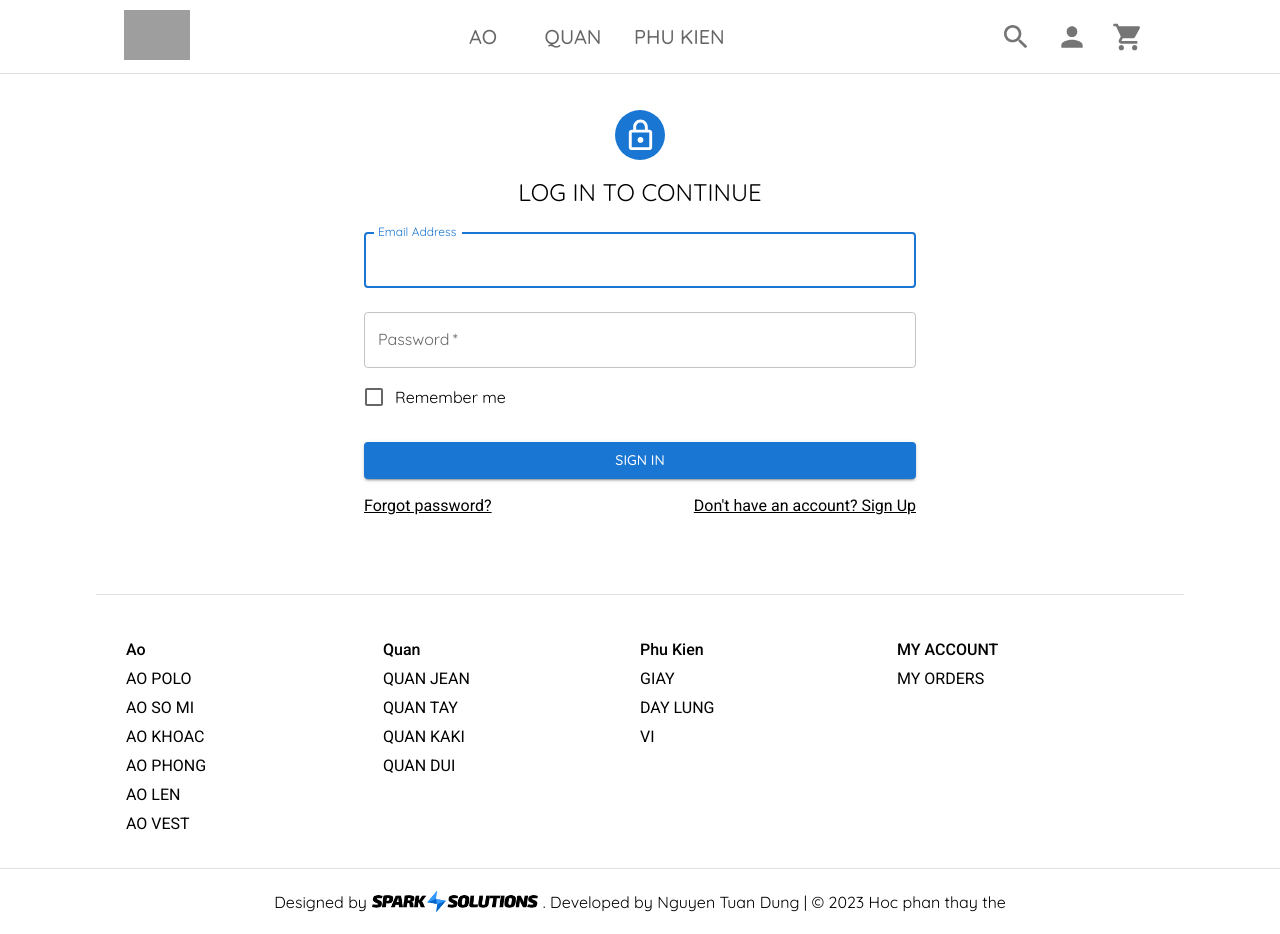
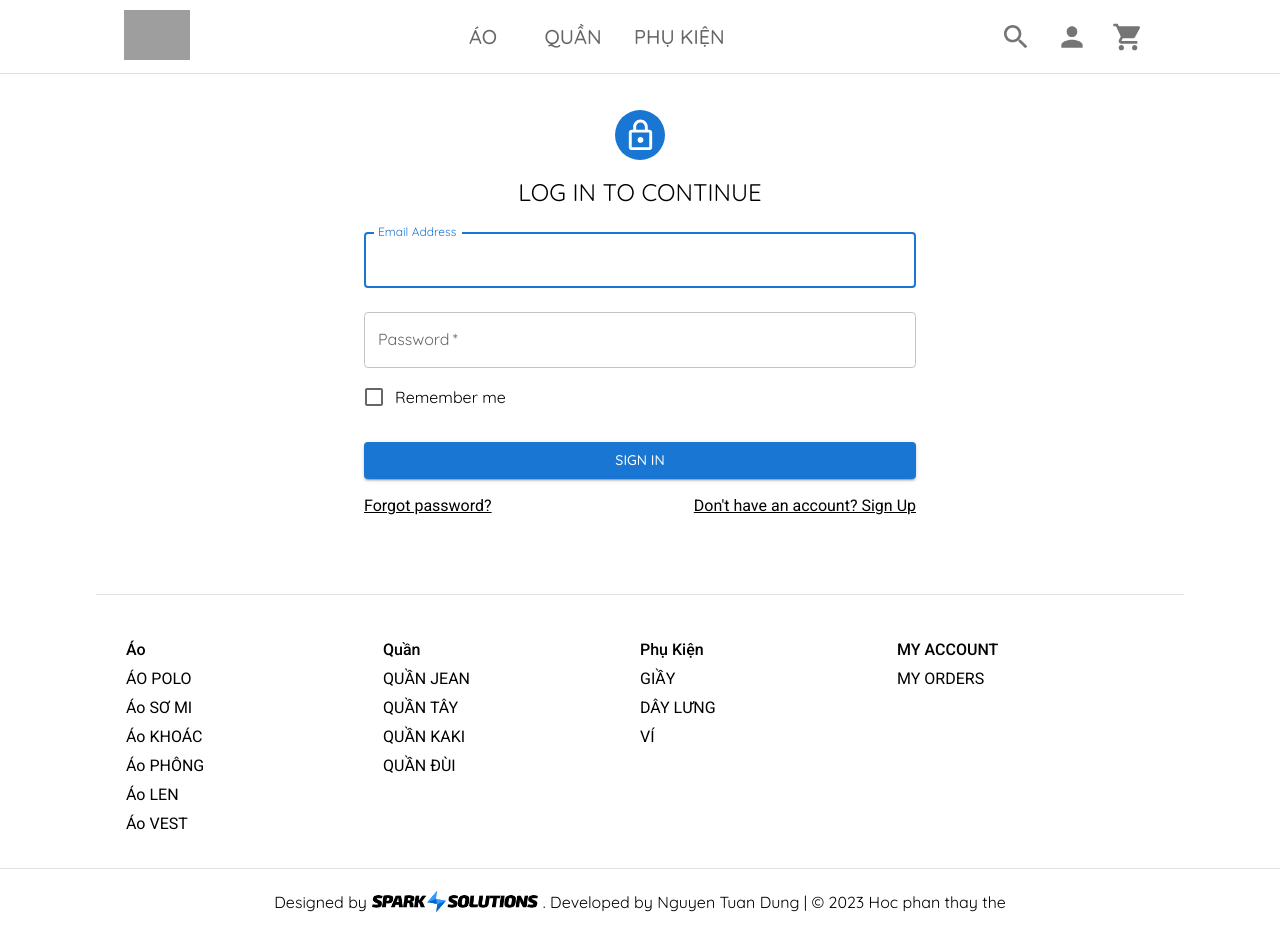
Before and after one commit to TuanDung1304/btl-react-ecommerce, a React (Vite) app: page /login in a window 1280 px wide. Built offline with nearby package versions, Linux system fonts and the light colour scheme; grey boxes are pictures that could not be loaded.

Commit message:
sua tieng viet

```diff
--- a/src/Pages/Home/CategoryGridItem.tsx
+++ b/src/Pages/Home/CategoryGridItem.tsx
@@ -1,6 +1,7 @@
 import { Box, Grid } from '@mui/material'
 import { Link } from 'react-router-dom'
 import { makeStyles } from 'tss-react/mui'
+import { CategoryType } from '../../components/Categories/categories'
 
 const useStyles = makeStyles()(() => ({
   root: {
@@ -36,7 +37,7 @@ const useStyles = makeStyles()(() => ({
 
 interface Props {
   url: string
-  content: 'AO' | 'QUAN' | 'PHU KIEN'
+  content: CategoryType
   img: string
   xs?: number
 }
@@ -48,7 +49,9 @@ export default function CategoryGridItem({ url, content, img, xs = 6 }: Props) {
     <Grid
       item
       xs={xs}
-      className={cx(classes.root, { [classes.ao]: content === 'AO' })}>
+      className={cx(classes.root, {
+        [classes.ao]: content === CategoryType.Ao,
+      })}>
       <img src={img} className={cx(classes.categoryImg)} />
       <Box component={Link} className={classes.categoryButton} to={url}>
         {content}
--- a/src/Pages/Home/index.tsx
+++ b/src/Pages/Home/index.tsx
@@ -3,6 +3,7 @@ import { makeStyles } from 'tss-react/mui'
 import CategoryGridItem from './CategoryGridItem'
 import CollectionGridItem from './CollectionGridItem'
 import BestSellerSlider from './BestSellerSlider'
+import { CategoryType } from '../../components/Categories/categories'
 
 const useStyles = makeStyles()(() => ({
   root: {
@@ -105,19 +106,19 @@ export default function Home() {
           height={'100%'}>
           <CategoryGridItem
             url="collections/quan-nam"
-            content="QUAN"
+            content={CategoryType.Quan}
             img="https://product.hstatic.net/200000053174/product/3_7538c367131e4065a9d62aa1923c9649_master.jpg"
           />
           <CategoryGridItem
             url="collections/phu-kien"
-            content="PHU KIEN"
+            content={CategoryType.PhuKien}
             img="https://product.hstatic.net/200000053174/product/5gdat005den01-999k__copy__40410e3ca1a646e9a9a07b819c0fc472_master_44a2be43b7ae4722b08c2d01bac70e57_master.jpg"
           />
         </Grid>
         <CategoryGridItem
           xs={7}
           url="collections/ao-nam"
-          content="AO"
+          content={CategoryType.Ao}
           img="https://product.hstatic.net/200000053174/product/4_3186947308904dc98f995fe951ff5db8_master.jpg"
         />
       </Grid>
--- a/src/Pages/Products/CategoriesTabList.tsx
+++ b/src/Pages/Products/CategoriesTabList.tsx
@@ -26,9 +26,5 @@ export default function CategoriesTabList({ tab }: Props) {
     />
   ))
 
-  return (
-    <Tabs value={tab} aria-label="lab API tabs example">
-      {tabs}
-    </Tabs>
-  )
+  return <Tabs value={tab}>{tabs}</Tabs>
 }
--- a/src/components/Categories/categories.ts
+++ b/src/components/Categories/categories.ts
@@ -5,32 +5,32 @@ export type Category = {
 }
 
 export enum CategoryType {
-  'Quan' = 'Quan',
-  'Ao' = 'Ao',
-  'PhuKien' = 'Phu Kien',
+  'Quan' = 'Quần',
+  'Ao' = 'Áo',
+  'PhuKien' = 'Phụ Kiện',
 }
 
 export const AO_CATEGORIES: Category[] = [
   { name: 'ALL', url: 'ao-nam', type: CategoryType.Quan },
-  { name: 'AO POLO', url: 'ao-polo', type: CategoryType.Quan },
-  { name: 'AO SO MI', url: 'ao-so-mi', type: CategoryType.Quan },
-  { name: 'AO KHOAC', url: 'ao-khoac', type: CategoryType.Quan },
-  { name: 'AO PHONG', url: 'ao-phong', type: CategoryType.Quan },
-  { name: 'AO LEN', url: 'ao-len', type: CategoryType.Quan },
-  { name: 'AO VEST', url: 'ao-vest', type: CategoryType.Quan },
+  { name: 'ÁO POLO', url: 'ao-polo', type: CategoryType.Quan },
+  { name: 'Áo SƠ MI', url: 'ao-so-mi', type: CategoryType.Quan },
+  { name: 'Áo KHOÁC', url: 'ao-khoac', type: CategoryType.Quan },
+  { name: 'Áo PHÔNG', url: 'ao-phong', type: CategoryType.Quan },
+  { name: 'Áo LEN', url: 'ao-len', type: CategoryType.Quan },
+  { name: 'Áo VEST', url: 'ao-vest', type: CategoryType.Quan },
 ]
 
 export const QUAN_CATEGORIES: Category[] = [
   { name: 'ALL', url: 'quan-nam', type: CategoryType.Ao },
-  { name: 'QUAN JEAN', url: 'quan-jean', type: CategoryType.Ao },
-  { name: 'QUAN TAY', url: 'quan-tay', type: CategoryType.Ao },
-  { name: 'QUAN KAKI', url: 'quan-kaki', type: CategoryType.Ao },
-  { name: 'QUAN DUI', url: 'quan-gio', type: CategoryType.Ao },
+  { name: 'QUẦN JEAN', url: 'quan-jean', type: CategoryType.Ao },
+  { name: 'QUẦN TÂY', url: 'quan-tay', type: CategoryType.Ao },
+  { name: 'QUẦN KAKI', url: 'quan-kaki', type: CategoryType.Ao },
+  { name: 'QUẦN ĐÙI', url: 'quan-gio', type: CategoryType.Ao },
 ]
 
 export const PHU_KIEN_CATEGORIES: Category[] = [
   { name: 'ALL', url: 'phu-kien', type: CategoryType.PhuKien },
-  { name: 'GIAY', url: 'giay', type: CategoryType.PhuKien },
-  { name: 'DAY LUNG', url: 'day-lung', type: CategoryType.PhuKien },
-  { name: 'VI', url: 'vi', type: CategoryType.PhuKien },
+  { name: 'GIẦY', url: 'giay', type: CategoryType.PhuKien },
+  { name: 'DÂY LƯNG', url: 'day-lung', type: CategoryType.PhuKien },
+  { name: 'VÍ', url: 'vi', type: CategoryType.PhuKien },
 ]
--- a/src/components/Layout/Header/index.tsx
+++ b/src/components/Layout/Header/index.tsx
@@ -8,6 +8,7 @@ import { Link, useNavigate } from 'react-router-dom'
 import { makeStyles } from 'tss-react/mui'
 import MenuIconButton from '../../ui/MenuIconButton'
 import CategoryHeader from './CategoryHeader'
+import { CategoryType } from '../../Categories/categories'
 
 const useStyles = makeStyles()(() => ({
   root: {
@@ -70,24 +71,23 @@ export default function Header() {
           onMouseEnter={(e) => setAnchorTab(e.currentTarget)}
           onMouseLeave={() => {
             setValue(''), setAnchorTab(null)
-          }}
-          aria-label="lab API tabs example">
+          }}>
           <Tab
-            label="Ao"
+            label={CategoryType.Ao}
             value="ao"
             className={classes.tabList}
             onMouseEnter={() => setValue('ao')}
             onClick={() => navigate('/collections/ao-nam')}
           />
           <Tab
-            label="Quan"
+            label={CategoryType.Quan}
             value="quan"
             className={classes.tabList}
             onMouseEnter={() => setValue('quan')}
             onClick={() => navigate('/collections/quan-nam')}
           />
           <Tab
-            label="Phu Kien"
+            label={CategoryType.PhuKien}
             value="phu-kien"
             className={classes.tabList}
             onMouseEnter={() => setValue('phu-kien')}
```
